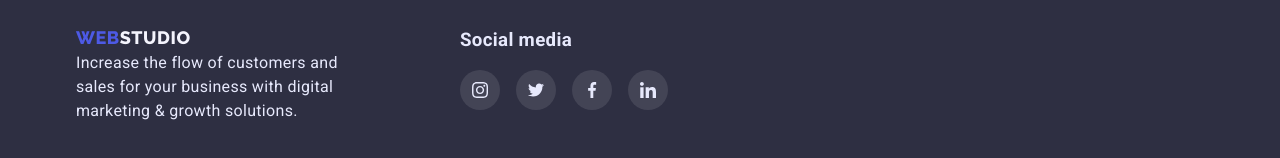
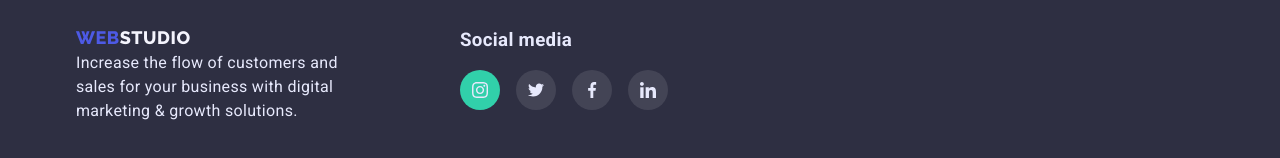
Before and after one commit to Olena1010/goit-markup-hw-04, a plain HTML site: page index.html in a window 1280 px wide. In both pictures the pointer is over the link 480 px from the left and 3088 px from the top of the page. Shown: the part 2999-3157 px from the top of the page. Drawn offline with nearby package versions, Linux system fonts and the light colour scheme.

Commit message:
corrected errors

```diff
--- a/css/styles.css
+++ b/css/styles.css
@@ -491,7 +491,7 @@ flex-wrap: wrap;
  }
  .social-footer-list-link:hover,
  .social-footer-list-link:focus {
-  color: #31D0AA;
+  background-color: #31D0AA;
  }
  .social-footer-list-icon {
   fill: #E7E9FC;
```
